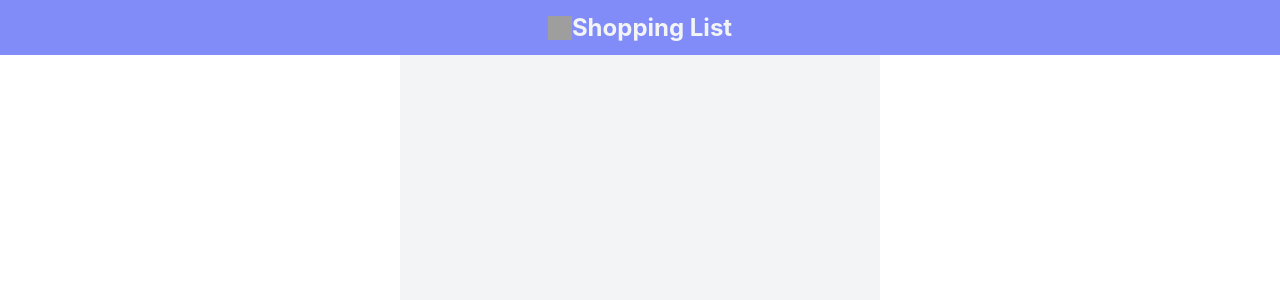
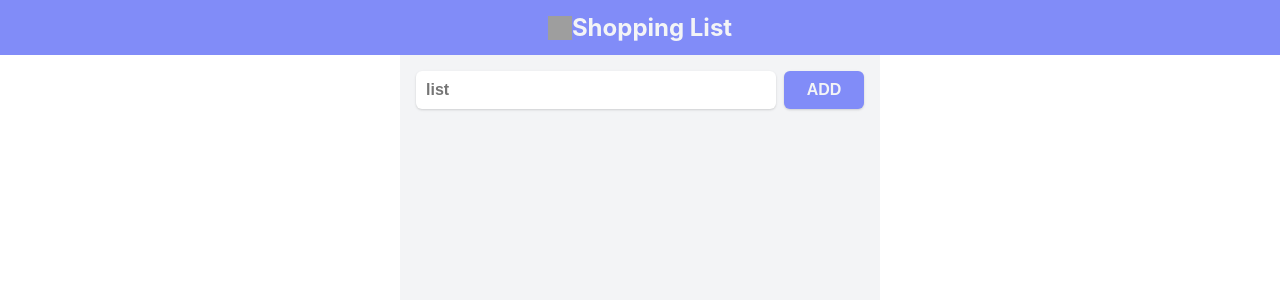
Before and after one commit to bagaszuhri/react-fundamental, a React (Create React App) app in the folder counter-starter/: page / in a window 1280 px wide. Shown: the top 300 px of the page. Built offline with nearby package versions, Linux system fonts and the light colour scheme; grey boxes are pictures that could not be loaded.

Commit message:
+ form input, add-btn, styling

```diff
--- a/counter-starter/src/App.css
+++ b/counter-starter/src/App.css
@@ -31,3 +31,35 @@
     margin: 0 auto;
     background-color: var(--main-container-color);
 }
+
+.form{
+    display: flex;
+}
+
+.input{
+    flex: 1;
+    margin-right: 8px;
+
+    box-shadow: var(--main-box-shadow);
+    border: none;
+    border-radius: 6px;
+
+    padding: 10px;
+    color: var(main-font-color);
+    font-size: 16px;
+    font-weight: 600;
+}
+
+.add-button{
+    border: none;
+    border-radius: 6px;
+
+    color: var(--secondary-font-color);
+    font-size: 16px;
+    font-weight: bold;
+    text-transform: uppercase;
+
+    width: 80px;
+    background-color: var(--main-background-color);
+    box-shadow: var(--main-box-shadow);
+}
--- a/counter-starter/src/App.js
+++ b/counter-starter/src/App.js
@@ -8,14 +8,19 @@
 function App() {
   return (
     <>
+
       <nav className="nav">
         <img className="nav-icon" src={shoppingIcon} alt="shopping icon"/>
         <h1 className="nav-title">Shopping List</h1>
       </nav>
 
       <section className="container">
+        <form className="form">
+          <input className="input" type="text" placeholder="list" />
+          <button className="add-button" type="submit">Add</button>
+        </form>
+      </section>
 
-      </section>
     </>
   );
 }
```
Also changed, not shown: 1 other file (tests, documents, lock files or other folders).
